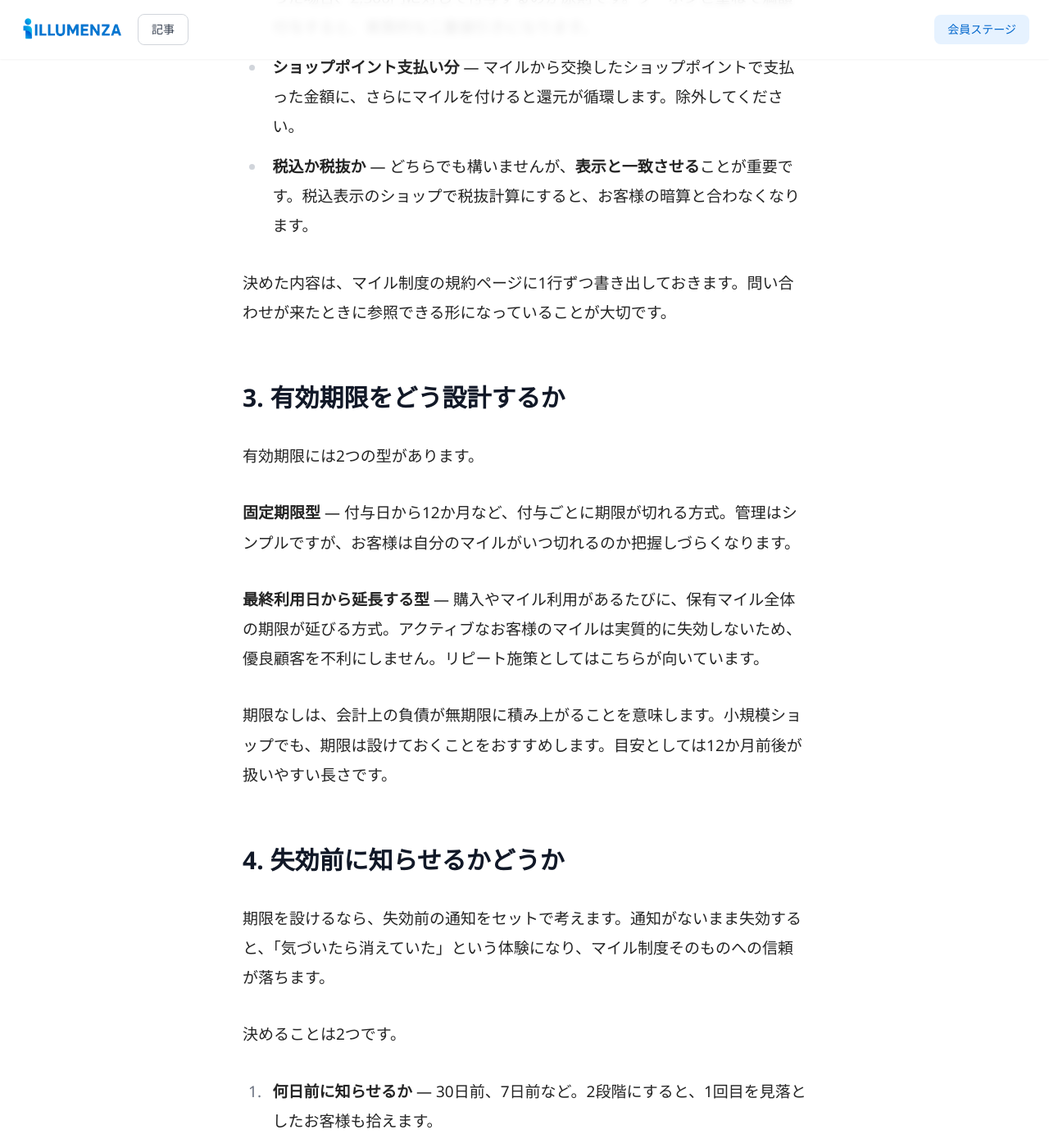
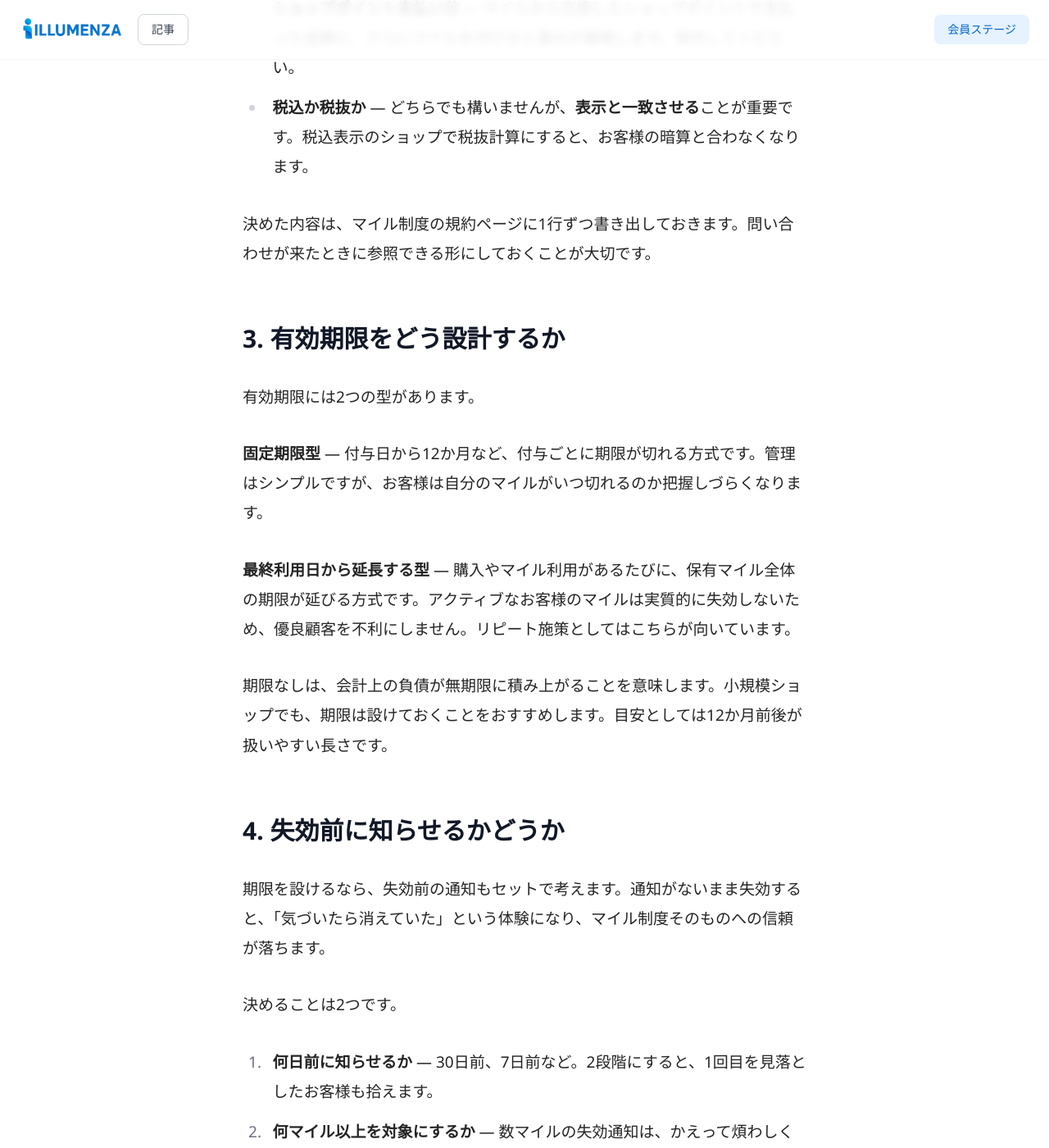
Before and after one commit to TheKinng96/illumenza-homepage, a Jekyll site: the page built from _posts/2026-04-10-colorme-points-5-decisions.md, in a window 1280 px wide and 1400 px high, scrolled down 2262 px. Shown: the whole window at 82% size. Built offline with Jekyll 4.4.1, drawn with Linux system fonts in a browser that asks for light colours; nearby versions of some CDN libraries; some of the changed text lies outside the part shown.

Commit message:
content: naturalize Japanese in first 3 posts
Adds the ban list that makes this pass worth running. ChatGPT's default
notion of 自然な日本語 is polished business Japanese, which is the
opposite of the house voice — earlier runs turned 出ます into
表示されます, 邪魔にしかなりません into 邪魔になります, and added hedges.
The prompt now forbids those directions by example.

Result on the three trial posts: hedges removed rather than added
(出てくることがよくあります → 出てきます), filler dropped
(シェアできる形です → シェアできます), particles fixed
(会員は → 会員には). No padding, no markup drift.

make check: ALL CHECKS PASSED

Co-Authored-By: Claude Opus 5 (1M context) <noreply@anthropic.com>

```diff
--- a/_posts/2026-04-10-colorme-points-5-decisions.md
+++ b/_posts/2026-04-10-colorme-points-5-decisions.md
@@ -9,11 +9,11 @@ section: getting-started
 verified: 2026-07-30
 ---
 
-マイル制度は、リピート購入を増やす施策のなかでも導入しやすいものです。一方で「とりあえず1%還元で始めた」あと、次のような迷いが出てくることがよくあります。
+マイル制度は、リピート購入を増やす施策のなかでも導入しやすいものです。一方で「とりあえず1%還元で始めた」あと、次のような迷いが出てきます。
 
 - 送料やクーポン利用分にもマイルを付けるべきか
-- 有効期限は設けるべきか、設けるとして何か月か
-- マイルの原価は、どの費目で見るべきか
+- 有効期限は設けるべきか、設けるなら何か月か
+- マイルの原価を、どの費目で見るべきか
 
 これらは、あとから変更すると既存のお客様に不利益変更として受け取られやすい部分です。走り出す前に決めておくほど、運用は楽になります。この記事では、最低限決めておきたい5つの論点を順番に整理します。
 
@@ -30,35 +30,35 @@ verified: 2026-07-30
 | 付与マイル（1%） | 100円 |
 | マイル考慮後の粗利 | 2,900円 |
 
-粗利に対する負担は 100 ÷ 3,000 ≒ **3.3%** です。売上比では1%でも、粗利比では3倍以上の重さになります。還元率を検討するときは、必ず粗利率と並べて見てください。
+粗利に対する負担は 100 ÷ 3,000 ≒ **3.3%** です。売上比では1%でも、粗利比では3倍以上の重さになります。還元率は、必ず粗利率と並べて見てください。
 
 なお、付与したマイルの全額がすぐ使われるわけではありません。未使用のまま失効する分（失効率）があるため、実際のコストは付与額より小さくなります。ただし失効率は運用実績が出るまで読めないので、**最初は失効を見込まずに** 成り立つ還元率から始めるのが安全です。
 
 ## 2. 何に対してマイルを付けるか
 
-「購入金額の1%」と決めても、次の境界は自動的には決まりません。
+「購入金額の1%」と決めても、次の境界は自動では決まりません。
 
-- **送料** — 送料にマイルを付けると、送料無料ラインの直前でカゴ落ちしたお客様に、送料分の還元がつくことになります。送料を除外する運用が一般的です。
+- **送料** — 送料にマイルを付けると、送料無料ラインの直前でカゴ落ちしたお客様にも、送料分の還元がつくことになります。送料を除外する運用が一般的です。
 - **手数料** — 代引き手数料なども同様に除外を検討します。
 - **クーポン利用後の金額か、利用前か** — 3,000円の商品に500円クーポンを使った場合、2,500円に対して付与するのが原則です。クーポンと重ねて満額付与すると、実質的な二重値引きになります。
 - **ショップポイント支払い分** — マイルから交換したショップポイントで支払った金額に、さらにマイルを付けると還元が循環します。除外してください。
 - **税込か税抜か** — どちらでも構いませんが、**表示と一致させる**ことが重要です。税込表示のショップで税抜計算にすると、お客様の暗算と合わなくなります。
 
-決めた内容は、マイル制度の規約ページに1行ずつ書き出しておきます。問い合わせが来たときに参照できる形になっていることが大切です。
+決めた内容は、マイル制度の規約ページに1行ずつ書き出しておきます。問い合わせが来たときに参照できる形にしておくことが大切です。
 
 ## 3. 有効期限をどう設計するか
 
 有効期限には2つの型があります。
 
-**固定期限型** — 付与日から12か月など、付与ごとに期限が切れる方式。管理はシンプルですが、お客様は自分のマイルがいつ切れるのか把握しづらくなります。
+**固定期限型** — 付与日から12か月など、付与ごとに期限が切れる方式です。管理はシンプルですが、お客様は自分のマイルがいつ切れるのか把握しづらくなります。
 
-**最終利用日から延長する型** — 購入やマイル利用があるたびに、保有マイル全体の期限が延びる方式。アクティブなお客様のマイルは実質的に失効しないため、優良顧客を不利にしません。リピート施策としてはこちらが向いています。
+**最終利用日から延長する型** — 購入やマイル利用があるたびに、保有マイル全体の期限が延びる方式です。アクティブなお客様のマイルは実質的に失効しないため、優良顧客を不利にしません。リピート施策としてはこちらが向いています。
 
 期限なしは、会計上の負債が無期限に積み上がることを意味します。小規模ショップでも、期限は設けておくことをおすすめします。目安としては12か月前後が扱いやすい長さです。
 
 ## 4. 失効前に知らせるかどうか
 
-期限を設けるなら、失効前の通知をセットで考えます。通知がないまま失効すると、「気づいたら消えていた」という体験になり、マイル制度そのものへの信頼が落ちます。
+期限を設けるなら、失効前の通知もセットで考えます。通知がないまま失効すると、「気づいたら消えていた」という体験になり、マイル制度そのものへの信頼が落ちます。
 
 決めることは2つです。
 
```
Also changed, not shown: _posts/2026-06-10-points-member-detail.md (+2 -2 lines), _posts/2026-07-07-points-nudge-types.md (+8 -8 lines), script/naturalize/PROMPT.ja.md (+28 -0 lines).
